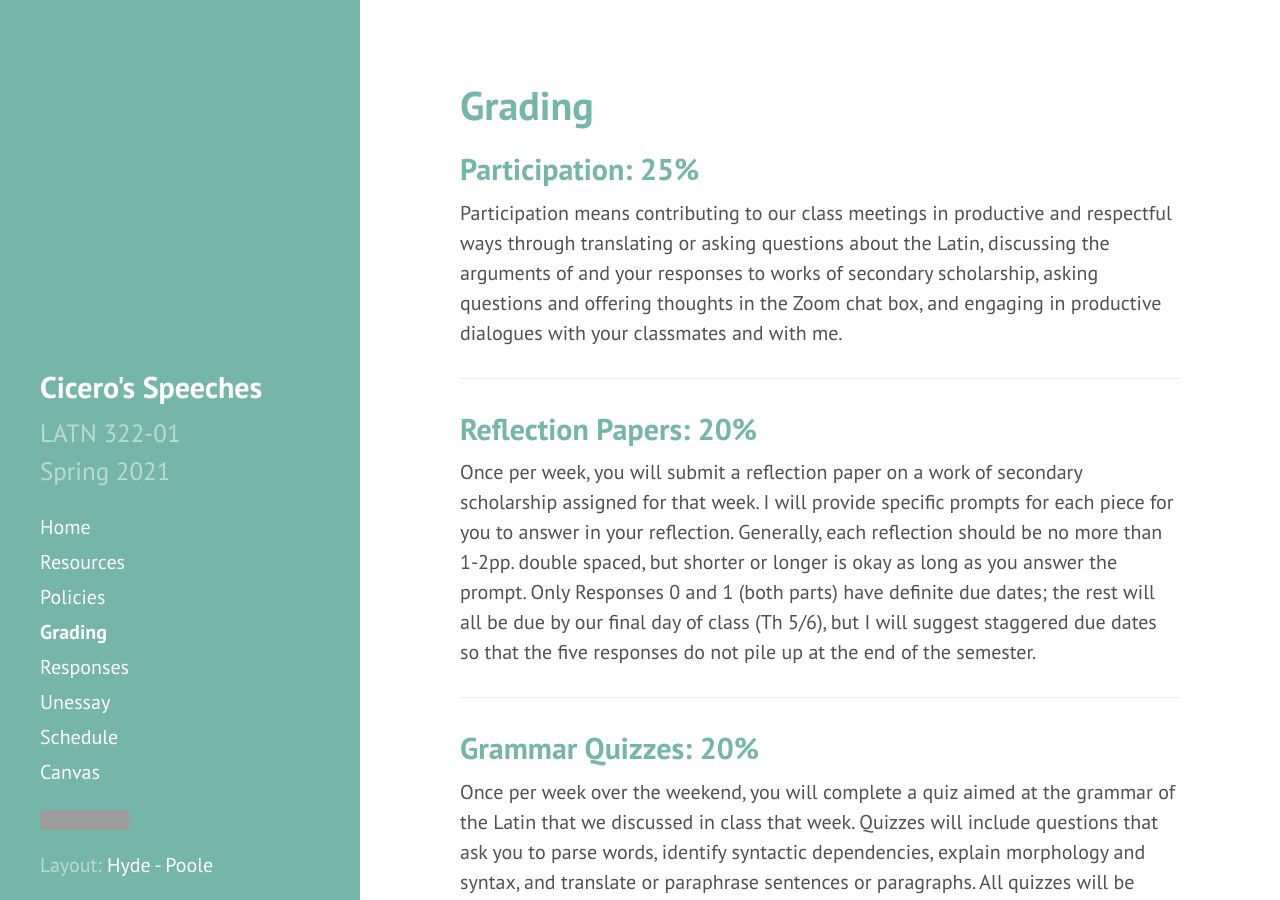
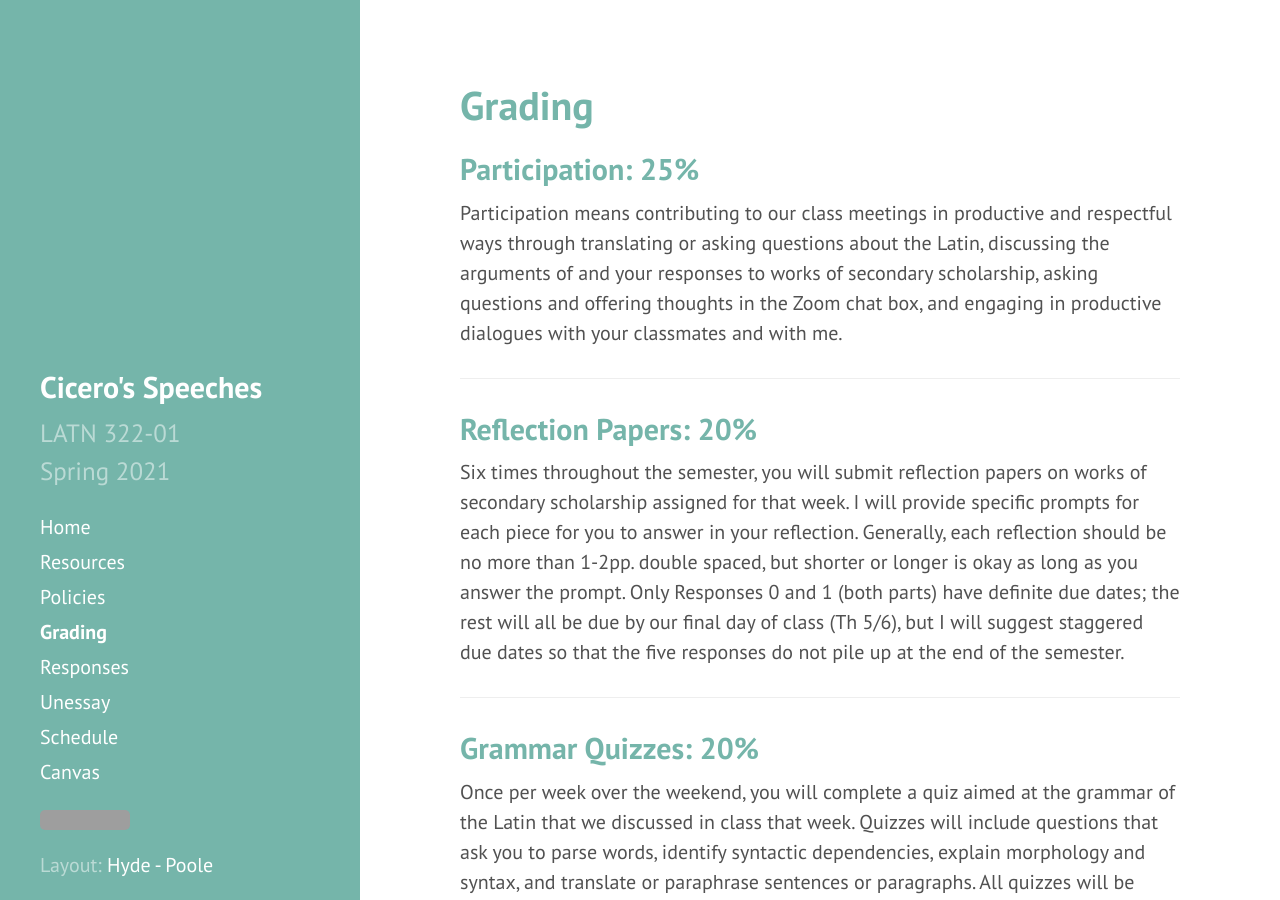
Before and after one commit to DLibatique/LATN322-S21, a Jekyll site: the page built from _pages/grading.md, in a window 1280 px wide and 900 px high. Built offline with Jekyll 4.4.1, drawn with Linux system fonts in a browser that asks for light colours; grey boxes are pictures that could not be loaded.

Commit message:
fixed reflection verbiage

```diff
--- a/_pages/grading.md
+++ b/_pages/grading.md
@@ -13,7 +13,7 @@ Participation means contributing to our class meetings in productive and respect
 
 ## Reflection Papers: 20%
 
-Once per week, you will submit a reflection paper on a work of secondary scholarship assigned for that week. I will provide specific prompts for each piece for you to answer in your reflection. Generally, each reflection should be no more than 1-2pp. double spaced, but shorter or longer is okay as long as you answer the prompt. Only Responses 0 and 1 (both parts) have definite due dates; the rest will all be due by our final day of class (Th 5/6), but I will suggest staggered due dates so that the five responses do not pile up at the end of the semester.
+Six times throughout the semester, you will submit reflection papers on works of secondary scholarship assigned for that week. I will provide specific prompts for each piece for you to answer in your reflection. Generally, each reflection should be no more than 1-2pp. double spaced, but shorter or longer is okay as long as you answer the prompt. Only Responses 0 and 1 (both parts) have definite due dates; the rest will all be due by our final day of class (Th 5/6), but I will suggest staggered due dates so that the five responses do not pile up at the end of the semester.
 
 ***
 
```
